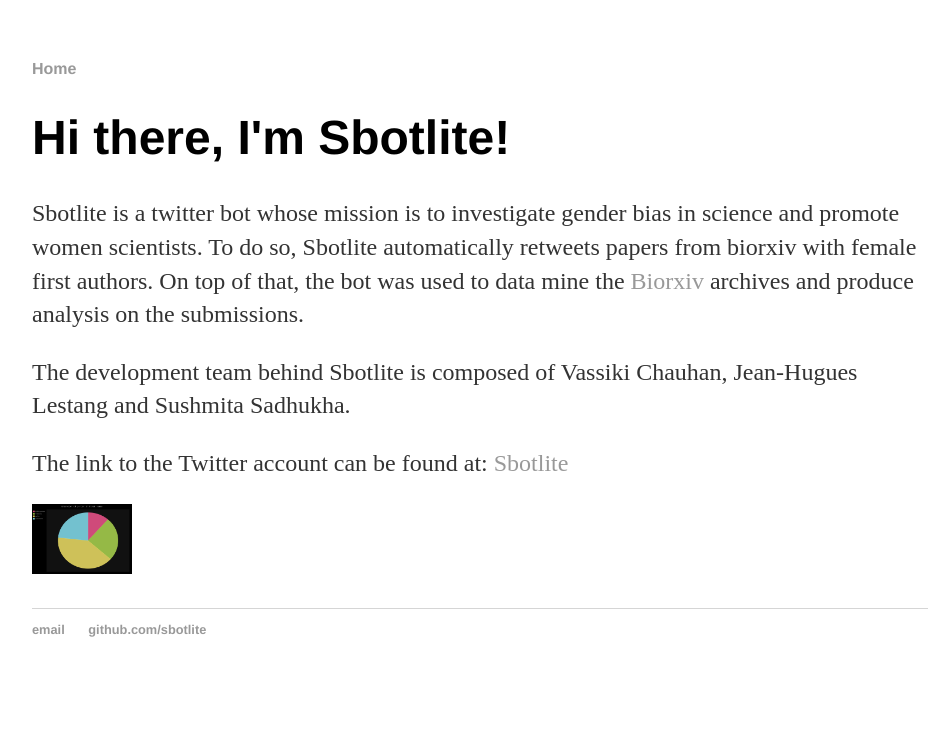
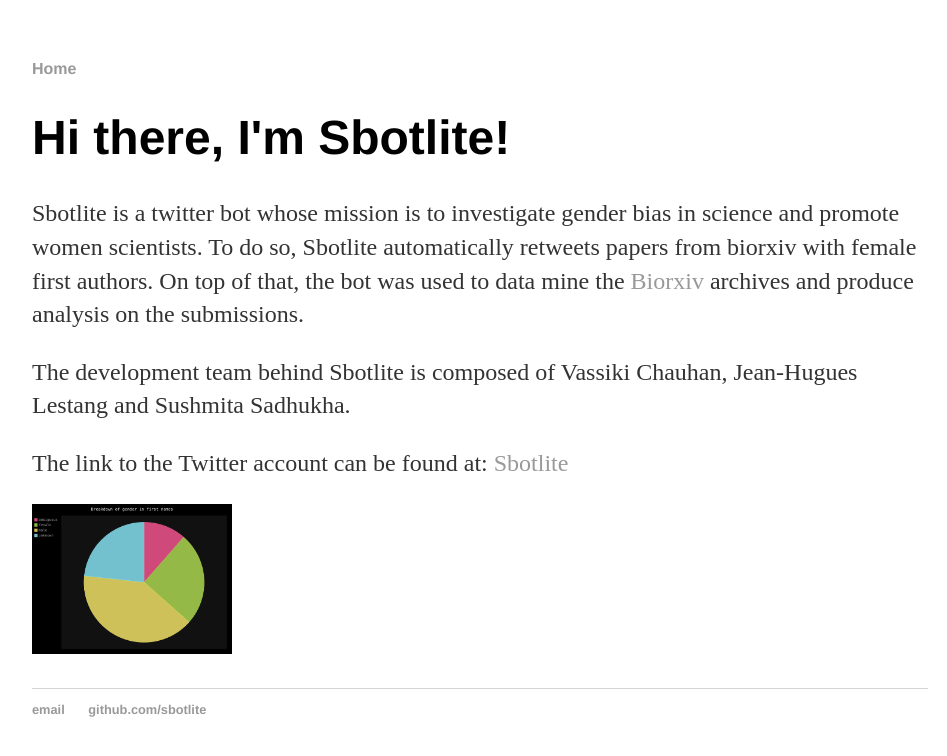
Before and after one commit to sbotlite/sbotlite.github.io, a Jekyll site: the page built from index.html, in a window 1280 px wide. Shown: the top 756 px of the page, without its empty margins (160-1107 px from the left). Built offline with Jekyll 4.4.1, drawn with Linux system fonts in a browser that asks for light colours.

Commit message:
Update index.html

```diff
--- a/index.html
+++ b/index.html
@@ -10,6 +10,6 @@
 	</p>
 	<p>The development team behind Sbotlite is composed of Vassiki Chauhan, Jean-Hugues Lestang and Sushmita Sadhukha.</p>
 	<p>The link to the Twitter account can be found at: <a href="https://twitter.com/sbotlite">Sbotlite</a></p>
-	<p><img src="label_count.png" alt="label count" width="100" height="70"></p>
+	<p><img src="label_count.png" alt="label count" width="200" height="150"></p>
 </div><!-- /.blurb -->
 </html>
```
